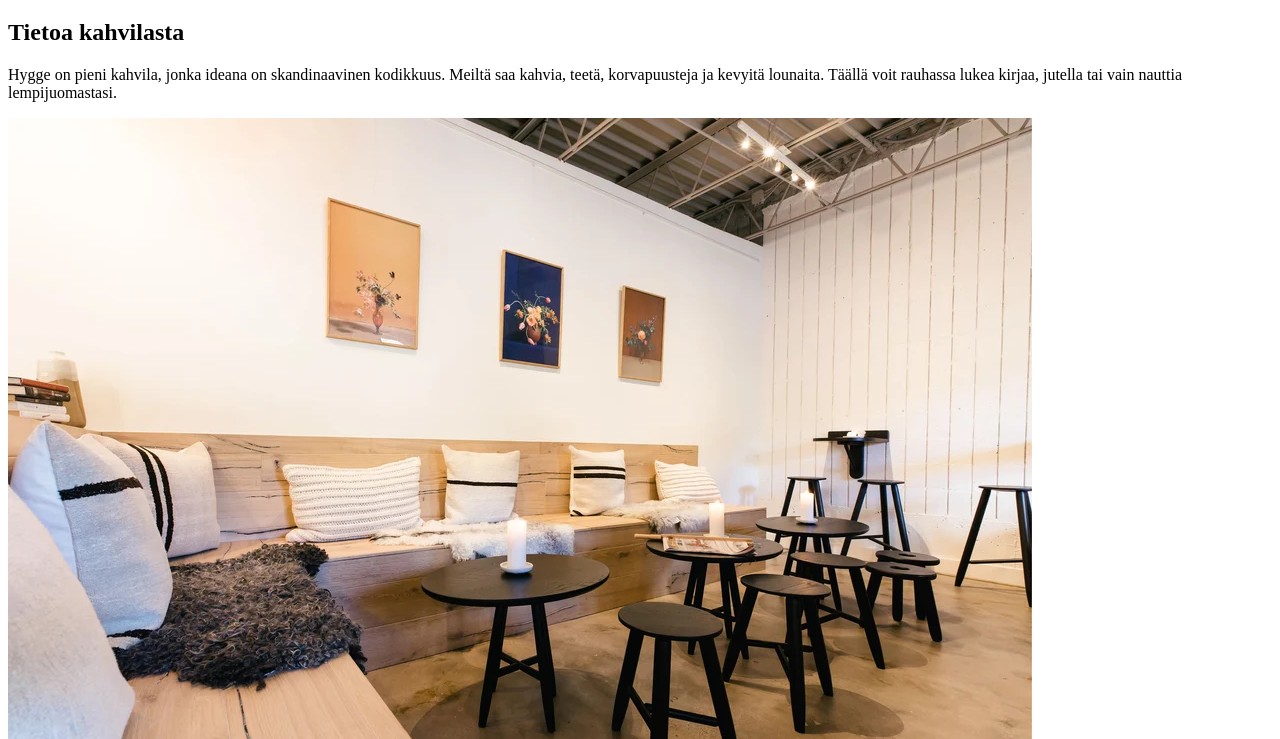
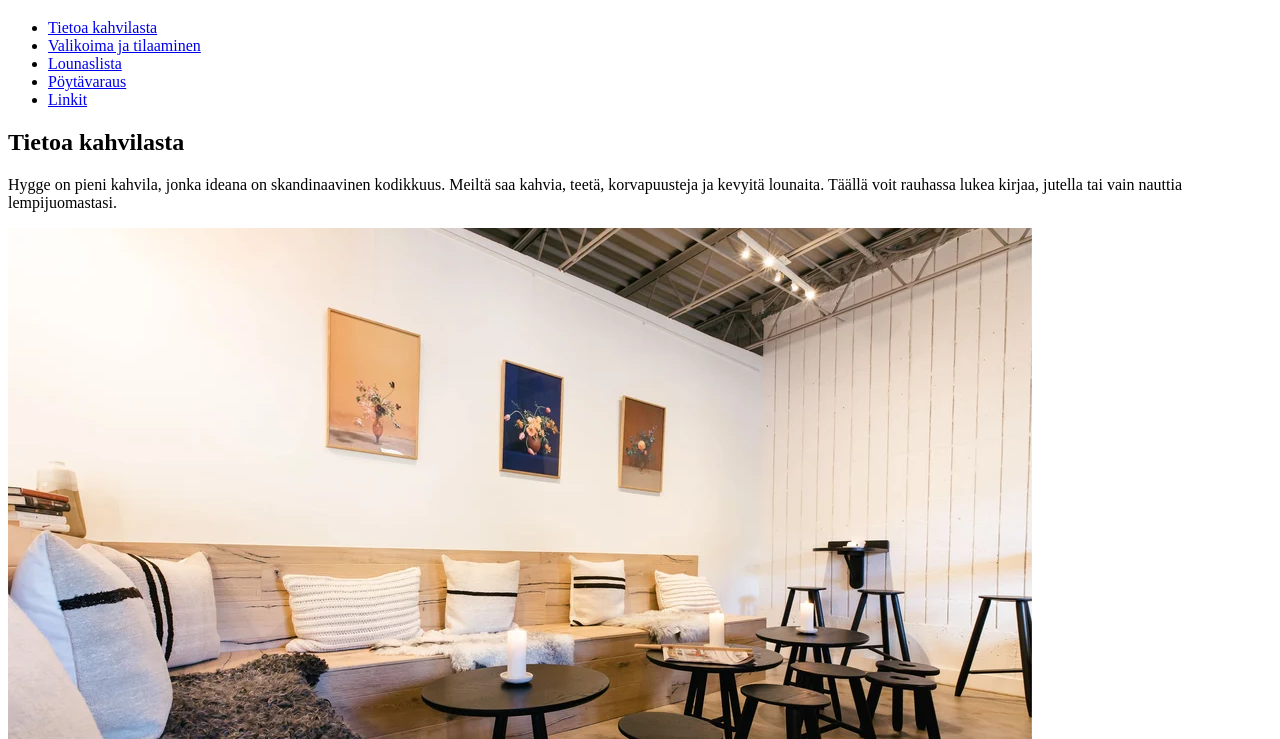
Before and after one commit to amonajen/html-harjoitukset, a plain HTML site: page kahvila/index.html in a window 1280 px wide. Shown: the part 61-800 px from the top of the page. Drawn offline with Linux system fonts and the light colour scheme.

Commit message:
Lisää sivun navigaatio

```diff
--- a/kahvila/index.html
+++ b/kahvila/index.html
@@ -8,10 +8,20 @@
 <body>
     <header id="header">
         <h1>Oma kahvila: Hygge</h1>
+
+        <nav aria-label="Päänavigaatio">
+            <ul>
+                <li><a href="#tietoa">Tietoa kahvilasta</a></li>
+                <li><a href="#valikoima">Valikoima ja tilaaminen</a></li>
+                <li><a href="#lounaslista">Lounaslista</a></li>
+                <li><a href="#poytavaraus">Pöytävaraus</a></li>
+                <li><a href="#linkit">Linkit</a></li>
+            </ul>
+        </nav>
     </header>
 
     <div class="container">
-        <section class="osio">
+        <section class="osio" id="tietoa">
             <h2>Tietoa kahvilasta</h2>
             <p>Hygge on pieni kahvila, jonka ideana on skandinaavinen kodikkuus.
                 Meiltä saa kahvia, teetä, korvapuusteja ja kevyitä lounaita.
@@ -23,7 +33,7 @@
             </div>
         </section>
 
-        <section class="osio">
+        <section class="osio" id="valikoima">
             <h2>Valikoima ja tilaaminen</h2>
 
             <ul class="tiedot-lista">
@@ -41,7 +51,7 @@
             </ol>
         </section>
 
-        <section class="osio">
+        <section class="osio" id="lounaslista">
             <h2>Lounaslista</h2>
 
             <table class="aika-taulukko">
@@ -72,7 +82,7 @@
             </table>
         </section>
 
-        <section class="osio">
+        <section class="osio" id="poytavaraus">
             <h2>Pöytävaraus</h2>
 
             <form method="post" action="#">
@@ -89,7 +99,7 @@
             </form>
         </section>
 
-        <section class="osio">
+        <section class="osio" id="linkit">
             <h2>Linkit</h2>
 
             <p>
```
